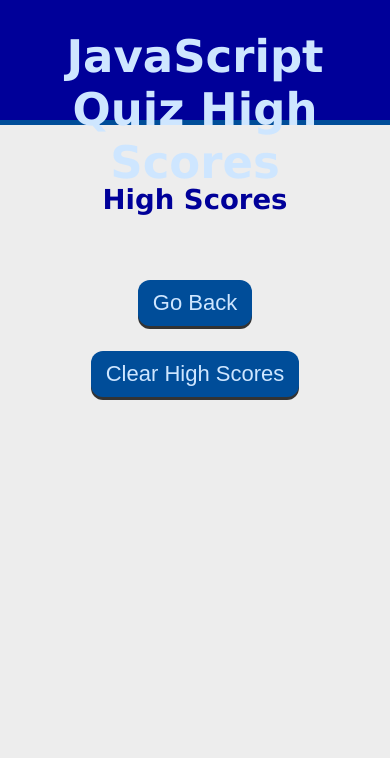
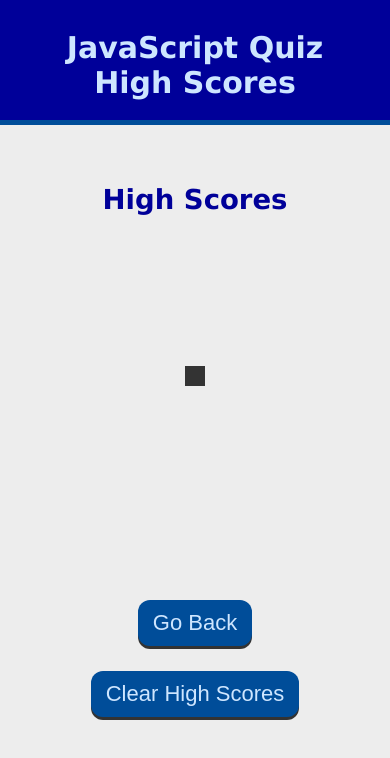
Before and after one commit to kpehl/javascript-quiz, a plain HTML site: page high-scores.html in a window 390 px wide. Drawn offline with Linux system fonts and the light colour scheme.

Commit message:
Debugged the high score list.  Tweaked styling of the list.  Altered media query for smaller screens.

```diff
--- a/assets/css/style.css
+++ b/assets/css/style.css
@@ -215,6 +215,8 @@
 .high-scores {
     width: 85%;
     text-align: center;
+    display: flex;
+    flex-direction: column;
 }
 
   .high-scores h2 {
@@ -223,22 +225,50 @@
       font-size: 2.75rem;
   }
 
-  .score-content {
+   .score-content {
+      margin: auto;
       padding: 5px 25px;
-      display: flex;
+      max-width: 600px;
       gap: 25px;
       text-align: center;
+      display: flex;
+      flex-direction: row;
   }
 
-  .score-buttons {
-      flex: 1;
+   .score-list {
+      text-align: center;
+      max-width: 600px;
+  }
+
+   .high-scores ol {
+      max-width: 500px;
+      text-align: center;
+      font-size: 2rem;
+      padding: 10px;
+      background: var(--grey);
+      list-style-position: inside;
+  }
+
+   .score-content li {
+      text-align: center;
+      padding: 5px;
+      margin: 10px 5px;
+      background: var(--tertiary);
+      color: var(--primary);
+  }
+
+     .score-buttons {
       text-align: center;
       flex-wrap: wrap;
       justify-content: center;
   }
 
+  @media screen and (max-width: 980px) {
 
-  @media screen and (max-width: 980px) {
+    .page-title {
+        font-size: 3rem;
+    }
+
     form .form-group {
       flex: 1 100%;
     }
--- a/assets/js/scores-script.js
+++ b/assets/js/scores-script.js
@@ -22,12 +22,14 @@ var loadScores = function() {
 
     // Create a list item and append it to the list for each score
     for (var i = 0; i < scores.length; i++) {
-        console.log(scores.score)
-        console.log(scores.initials)
+        console.log(scores[i].score)
+        console.dir(scores[i].score)
+        console.log(scores[i].initials)
+        console.dir(scores[i].initials)
         // create the list element
         var scoreLi = document.createElement("li");
         // set the content to be Initials: Score
-        scoreLi.textContent = scores.initials + ": " + scores.score;
+        scoreLi.textContent = scores[i].initials + ": " + scores[i].score;
         // append the score to the list on the page
         scoreListEl.appendChild(scoreLi);
     }
--- a/assets/js/script.js
+++ b/assets/js/script.js
@@ -218,8 +218,6 @@ var saveScore = function() {
 
     // Save the new high score list to localStorage
     localStorage.setItem("scores", JSON.stringify(scores));
-
-    alert("saved!")
 }
 
 
```
